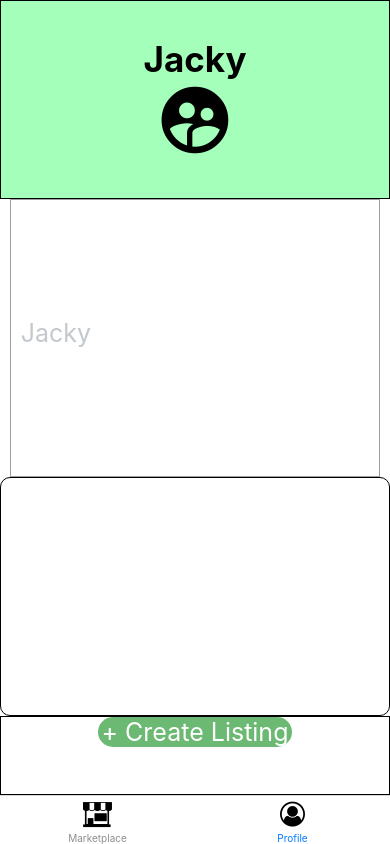
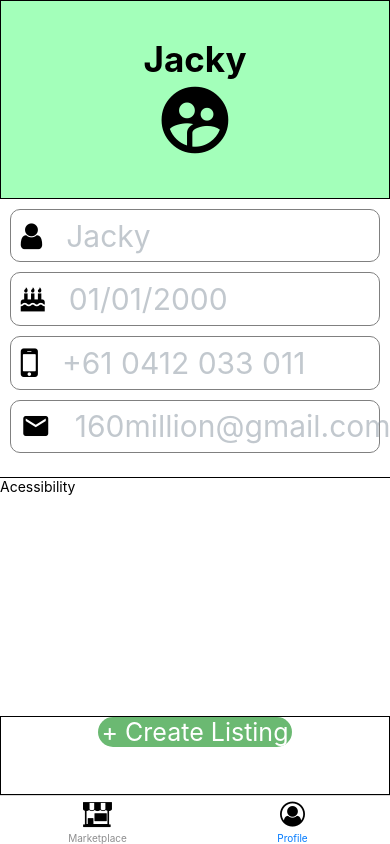
Before and after one commit to MarkoWONG/Team_SOUP_Neighbour_Soup_App, a React Native app: screen /Profile in a window 390 px wide. Built offline with nearby package versions, Linux system fonts and the light colour scheme.

Commit message:
profile update

```diff
--- a/pages/profile/profile.js
+++ b/pages/profile/profile.js
@@ -1,6 +1,6 @@
 import { Text, Alert, View, StyleSheet, TouchableOpacity , Image} from 'react-native';
 import { Input} from '@rneui/themed';
-import { MaterialIcons } from '@expo/vector-icons';
+import { MaterialIcons, FontAwesome  } from '@expo/vector-icons';
 
 export default function Profile({ route, navigation }) {
     return (
@@ -11,20 +11,47 @@ export default function Profile({ route, navigation }) {
                 <MaterialIcons name="supervised-user-circle" size={80} color="black" />
             </View>
             {/*///////////////////       input fields       ////////////////////*/}
-            <View style={styles.input_fields_container}>
+            <View style={styles.outer_field_container}>
                 <Input
                     placeholder="Jacky"
-                    // placeholderTextColor={"black"}
                     disabled= "true"
-                    disabledInputStyle={{color: 'black'}}
-                    containerStyle= {styles.outer_input_container}
+                    disabledInputStyle={{color: 'black', }}
+                    containerStyle= {styles.input_fields_container}
                     inputContainerStyle= {{borderBottomWidth: 0}}
-                    inputStyle= {{fontSize: 25}}
+                    inputStyle= {{fontSize: 30, marginLeft: 20}}
+                    leftIcon= {<FontAwesome name="user" size={30} color="black" />}
+                />
+                <Input
+                    placeholder="01/01/2000"
+                    disabled= "true"
+                    disabledInputStyle={{color: 'black', }}
+                    containerStyle= {styles.input_fields_container}
+                    inputContainerStyle= {{borderBottomWidth: 0}}
+                    inputStyle= {{fontSize: 30, marginLeft: 20}}
+                    leftIcon= {<FontAwesome name="birthday-cake" size={24} color="black" />}
+                />
+                <Input
+                    placeholder="+61 0412 033 011"
+                    disabled= "true"
+                    disabledInputStyle={{color: 'black', }}
+                    containerStyle= {styles.input_fields_container}
+                    inputContainerStyle= {{borderBottomWidth: 0}}
+                    inputStyle= {{fontSize: 30, marginLeft: 20}}
+                    leftIcon= {<FontAwesome name="mobile-phone" size={40} color="black" />}
+                />
+                <Input
+                    placeholder="160million@gmail.com"
+                    disabled= "true"
+                    disabledInputStyle={{color: 'black', }}
+                    containerStyle= {styles.input_fields_container}
+                    inputContainerStyle= {{borderBottomWidth: 0}}
+                    inputStyle= {{fontSize: 30, marginLeft: 20}}
+                    leftIcon= {<MaterialIcons name="mail" size={30} color="black" />}
                 />
             </View>
             {/*/////////////////////      Acessibility        /////////////////////*/}
             <View style={styles.accessibility_container}>
-
+                <Text>Acessibility</Text>
             </View>
 
             {/*/////////////////////      edit button        /////////////////////*/}
@@ -61,19 +88,30 @@ const styles= StyleSheet.create({
         height: '25%',
         width: '100%',
     },
-    input_fields_container:{
-        borderWidth: 1,
-        borderColor: '#9e9e9d',
+    outer_field_container:{
+        paddingTop: 10,
+        borderWidth: 0,
+        borderColor: 'black',
         alignItems: 'center',
-        flexDirection: 'row',
+        // flexDirection: 'row',
         height: '35%',
         width: '95%',
     },
-    accessibility_container:{
-        alignItems: 'center',
-        flexDirection: 'column',
+    input_fields_container:{
         borderWidth: 1,
         borderRadius: 10,
+        borderColor: 'grey',
+        alignItems: 'center',
+        flexDirection: 'row',
+        height: '20%',
+        width: '100%',
+        marginBottom:10
+    },
+    accessibility_container:{
+        // alignItems: 'center',
+        // justifyContent: 'space-around',
+        // flexDirection: 'column',
+        borderTopWidth: 1,
         height: '30%',
         width: '100%',
     },
@@ -97,4 +135,8 @@ const styles= StyleSheet.create({
         fontSize: 25,
         color: 'white',
     },
+    outer_input_container: {
+        width:'100%',
+        height: '10%',
+    }
 });
```
